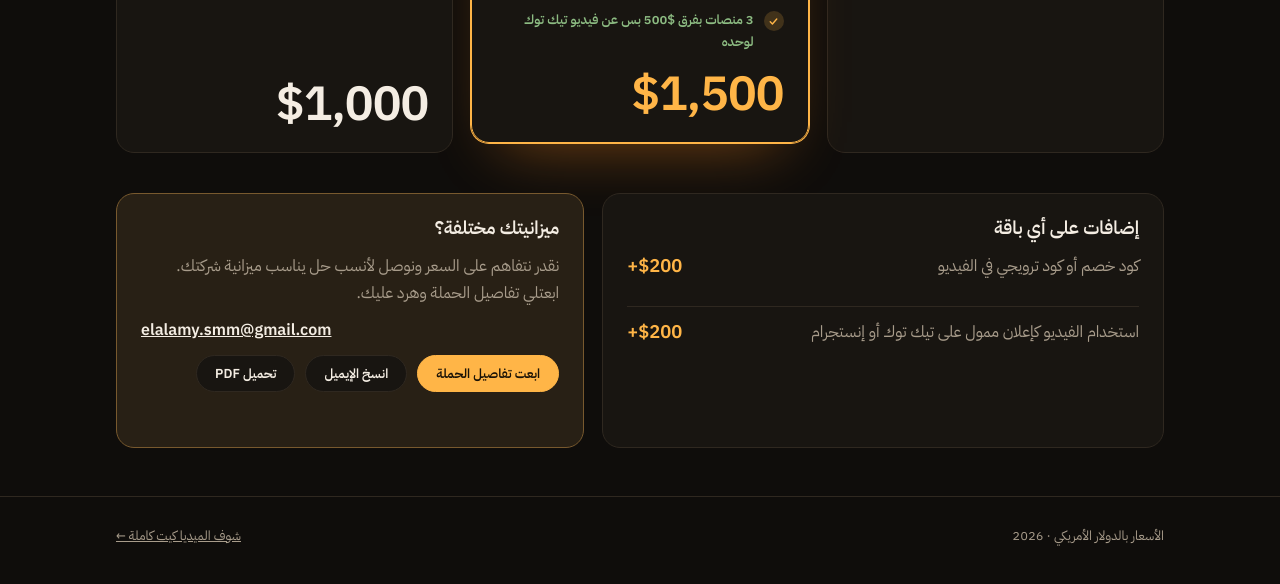
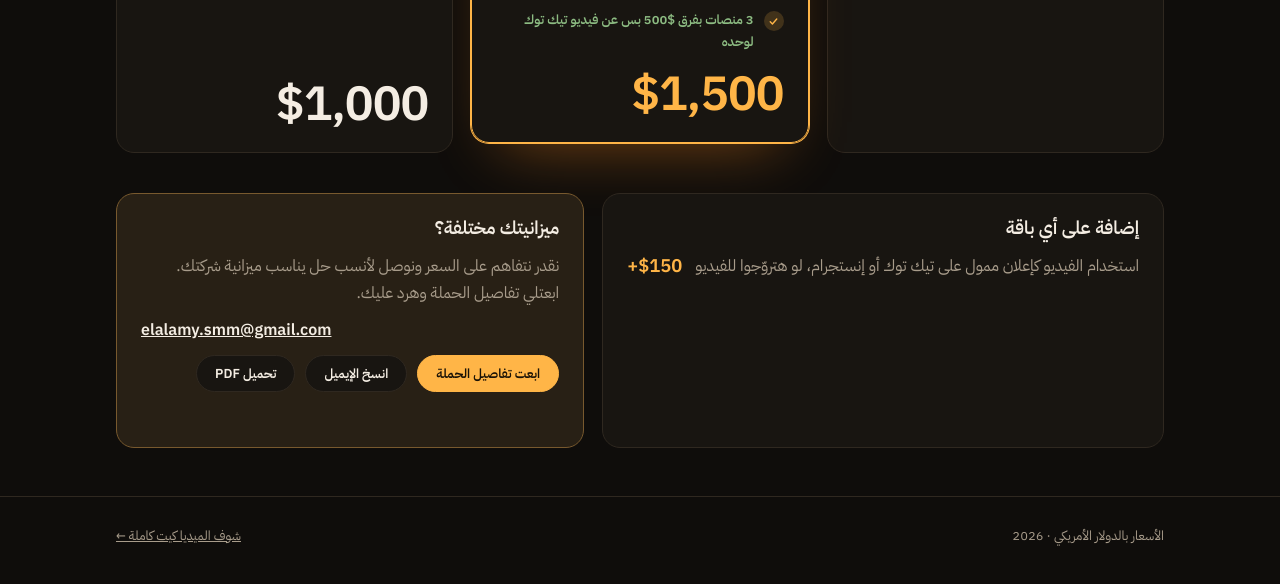
Before and after one commit to elalamyph/elalamyph.github.io, a plain HTML site: page rates.html in a window 1280 px wide. Shown: the part 683-1267 px from the top of the page. Drawn offline with Linux system fonts and the light colour scheme; a web font is replaced by a local one.

Commit message:
Rate card: single $150 paid-ad add-on
Co-Authored-By: Claude Opus 5.5 <noreply@anthropic.com>

```diff
--- a/rates.html
+++ b/rates.html
@@ -213,9 +213,8 @@ footer .wrap { display: flex; flex-wrap: wrap; justify-content: space-between; g
   <section class="extras">
     <div class="wrap">
       <div class="box">
-        <h3 data-i18n="exTitle">إضافات على أي باقة</h3>
-        <div class="addon"><span data-i18n="ex1">كود خصم أو كود ترويجي في الفيديو</span><b>+$200</b></div>
-        <div class="addon"><span data-i18n="ex2">استخدام الفيديو كإعلان ممول على تيك توك أو إنستجرام</span><b>+$200</b></div>
+        <h3 data-i18n="exTitle">إضافة على أي باقة</h3>
+        <div class="addon"><span data-i18n="ex2">استخدام الفيديو كإعلان ممول على تيك توك أو إنستجرام، لو هتروّجوا للفيديو</span><b>+$150</b></div>
       </div>
       <div class="box note">
         <h3 data-i18n="ntTitle">ميزانيتك مختلفة؟</h3>
@@ -250,7 +249,7 @@ footer .wrap { display: flex; flex-wrap: wrap; justify-content: space-between; g
     p3b: "<span><b>3 stories over 3 days</b>, one a day with your website link</span>",
     p3c: "<span><b>Link in bio for 30 days</b></span>", p3g: "<span><b>Instagram carousel</b> included free <span class=\"gift\">worth $100</span></span>", p3v: "3 platforms for just $500 more than a TikTok-only video",
     p2: "TikTok Video", p2a: "<span><b>A dedicated video</b> on TikTok</span>", p2b: "<span><b>Link in bio for 7 days</b></span>",
-    exTitle: "Add-ons for any package", ex1: "Discount or promo code in the video", ex2: "Using the video as a paid ad on TikTok or Instagram",
+    exTitle: "Add-on for any package", ex2: "Using the video as a paid ad on TikTok or Instagram, if you plan to promote it",
     ntTitle: "Different budget?", ntText: "We can work out a price that fits your company's budget. Send me the campaign details and I'll get back to you.",
     cta: "Send campaign details", copy: "Copy email", pdf: "Download PDF",
     f1: "Prices in US dollars · 2026", f2: "See the full media kit →"
```
Also changed, not shown: 2 other files.
